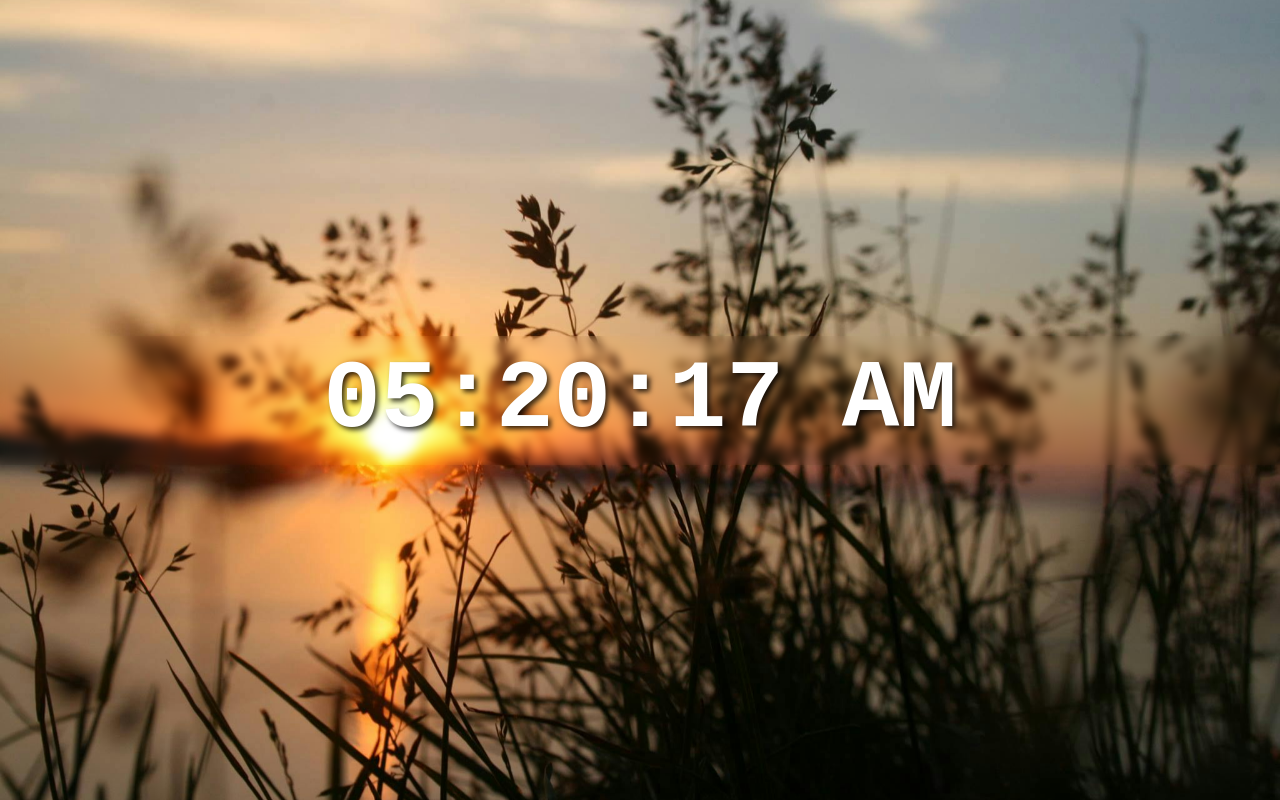
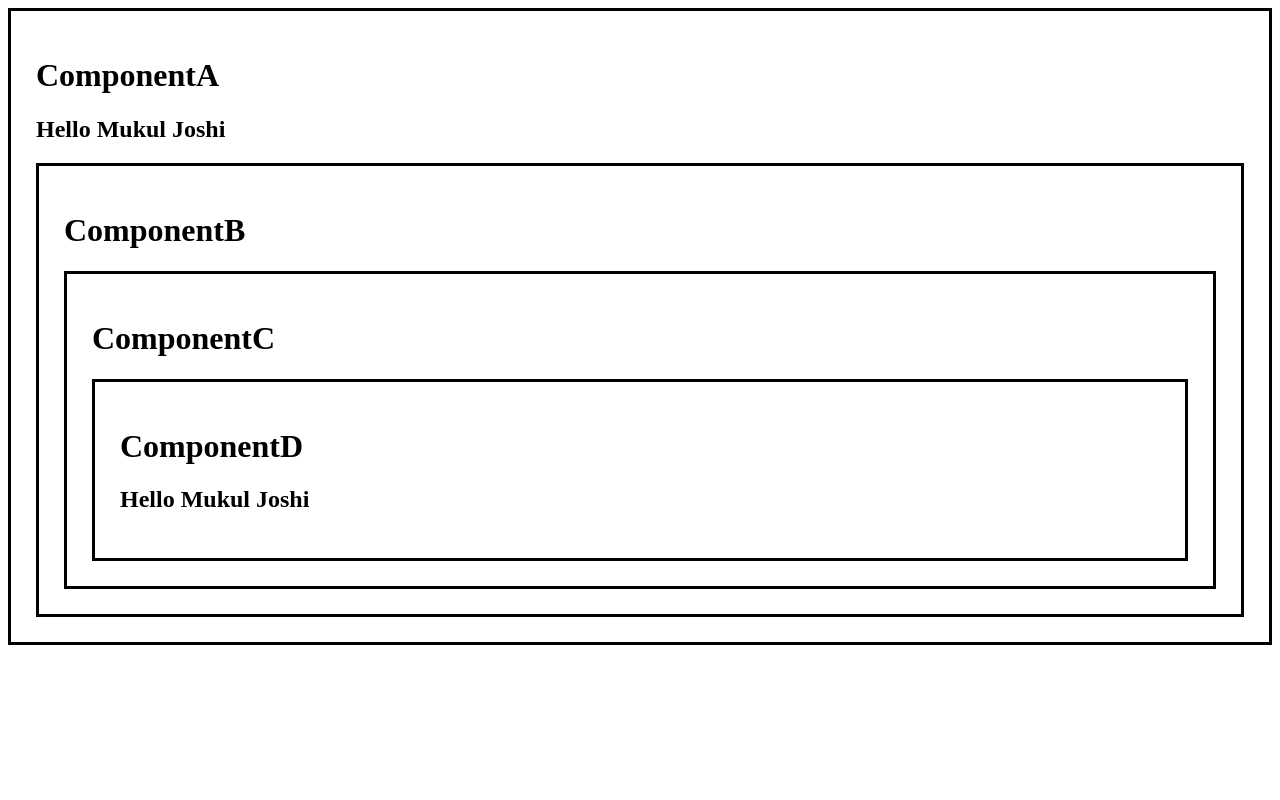
Before and after one commit to mj-stack/learning-reactjs, a React (Vite) app in the folder Website/my-react-app/: page / in a window 1280 px wide. Built offline with nearby package versions, Linux system fonts and the light colour scheme.

Commit message:
Use context hook

```diff
--- a/Website/my-react-app/src/App.jsx
+++ b/Website/my-react-app/src/App.jsx
@@ -1,10 +1,13 @@
-import DigitalClock from "./DigitalClock";
+import ComponentA from "./ComponentA";
+import ComponentB from "./ComponentB";
+import ComponentC from "./ComponentC";
+import ComponentD from "./ComponentD";
 
 function App() {
 
    return(
     <>
-      <DigitalClock />
+      <ComponentA />
     </>
   );
 }
--- /dev/null
+++ b/Website/my-react-app/src/ComponentA.jsx
@@ -0,0 +1,21 @@
+import React, { useState, createContext } from "react";
+import ComponentB from "./ComponentB";
+
+export const UserContext = createContext();
+
+function ComponentA() {
+
+  const [user, setUser] = useState("Mukul Joshi");
+
+  return(
+    <div className="box">
+      <h1>ComponentA</h1>
+      <h2>{`Hello ${user}`}</h2>
+      <UserContext.Provider value={user}>
+        <ComponentB user={user}/>
+      </UserContext.Provider>
+    </div>
+  );
+}
+
+export default ComponentA;
--- /dev/null
+++ b/Website/my-react-app/src/ComponentB.jsx
@@ -0,0 +1,12 @@
+import ComponentC from "./ComponentC";
+
+function ComponentB() {
+  return(
+    <div className="box">
+      <h1>ComponentB</h1>
+      <ComponentC />
+    </div>
+  );
+}
+
+export default ComponentB;
--- /dev/null
+++ b/Website/my-react-app/src/ComponentC.jsx
@@ -0,0 +1,12 @@
+import ComponentD from "./ComponentD";
+
+function ComponentC() {
+  return(
+    <div className="box">
+      <h1>ComponentC</h1>
+      <ComponentD />
+    </div>
+  );
+}
+
+export default ComponentC;
--- /dev/null
+++ b/Website/my-react-app/src/ComponentD.jsx
@@ -0,0 +1,15 @@
+import React, {useContext} from "react";
+import { UserContext } from "./ComponentA";
+
+function ComponentD() {
+
+  const user = useContext(UserContext);
+  return(
+    <div className="box">
+      <h1>ComponentD</h1>
+      <h2>{`Hello ${user}`}</h2>
+    </div>
+  );
+}
+
+export default ComponentD;
--- a/Website/my-react-app/src/DigitalClock.jsx
+++ /dev/null
@@ -1,41 +0,0 @@
-import React, { useState, useEffect } from "react";
-
-function DigitalClock() {
-
-  const [time, setTime] = useState(new Date());
-
-  useEffect(() => {
-    const intervalId = setInterval(() => {
-      setTime(new Date());
-    }, 1000);
-
-    return () => {
-      clearInterval(intervalId);
-    }
-  }, []);
-
-  function formatTime() {
-    let hours = time.getHours();
-    const minutes = time.getMinutes();
-    const seconds = time.getSeconds();
-    const meridiem = hours >= 12 ? "PM" : "AM";
-
-    hours = hours % 12 || 12;
-
-    return `${padZero(hours)}:${padZero(minutes)}:${padZero(seconds)} ${meridiem}`
-  }
-
-  function padZero(number) {
-    return (number < 10 ? "0" : "") + number;
-  }
-
-  return(
-    <div className="clock-container">
-      <div className="clock">
-        <span>{formatTime()}</span>
-      </div>
-    </div>
-  );
-}
-
-export default DigitalClock;
--- a/Website/my-react-app/src/index.css
+++ b/Website/my-react-app/src/index.css
@@ -1,27 +1,4 @@
-body {
-  margin: 0;
-  background-image: url(assets/pexels-brittany-17733-87812.jpg);
-  background-repeat: no-repeat;
-  background-size: cover;
-  background-position: center;
-  background-attachment: fixed;
-  display: flex;
-  justify-content: center;
-  min-height: 100vh;
-  align-items: center;
+.box {
+  border: 3px solid;
+  padding: 25px;
 }
-
-.clock-container {
-  backdrop-filter: blur(5px);
-  width: 100vw;
-  padding: 10px 0;
-}
-
-.clock {
-  color: white;
-  font-size: 6rem;
-  font-weight: bold;
-  font-family: monospace;
-  text-shadow: 3px 3px 5px hsla(0, 0%, 0%, 0.75);
-  text-align: center;
-}
```
